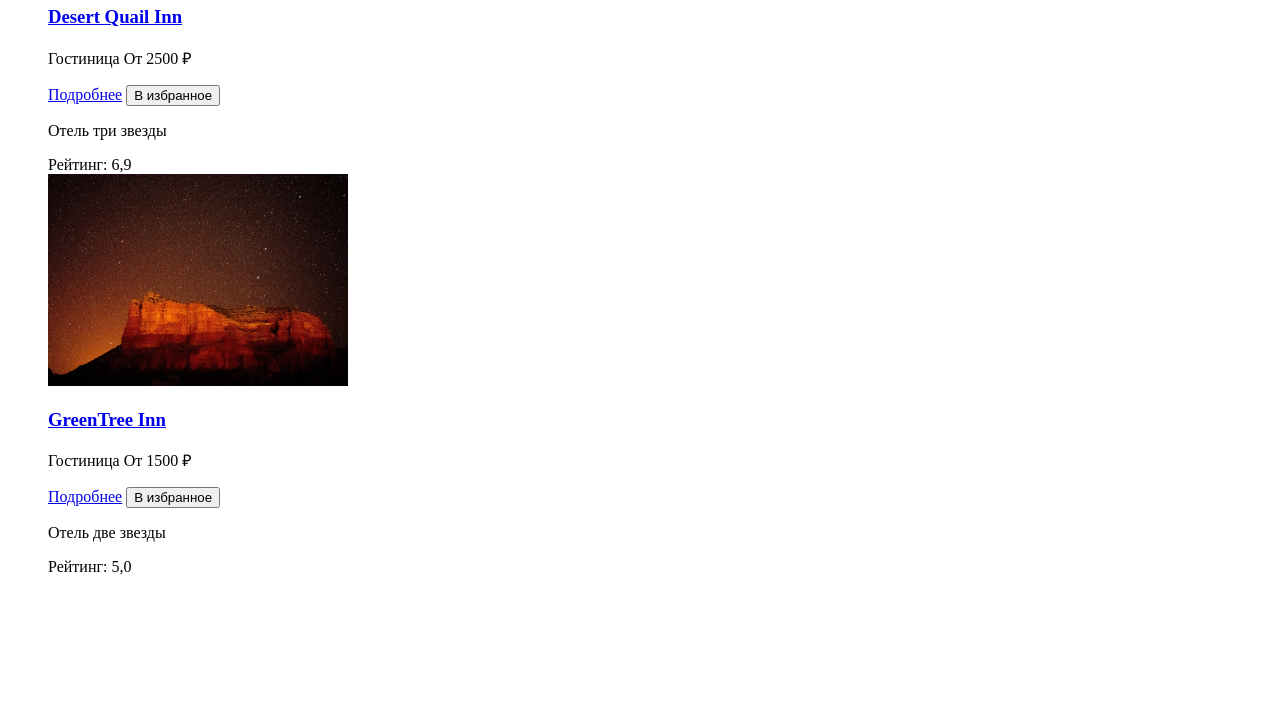
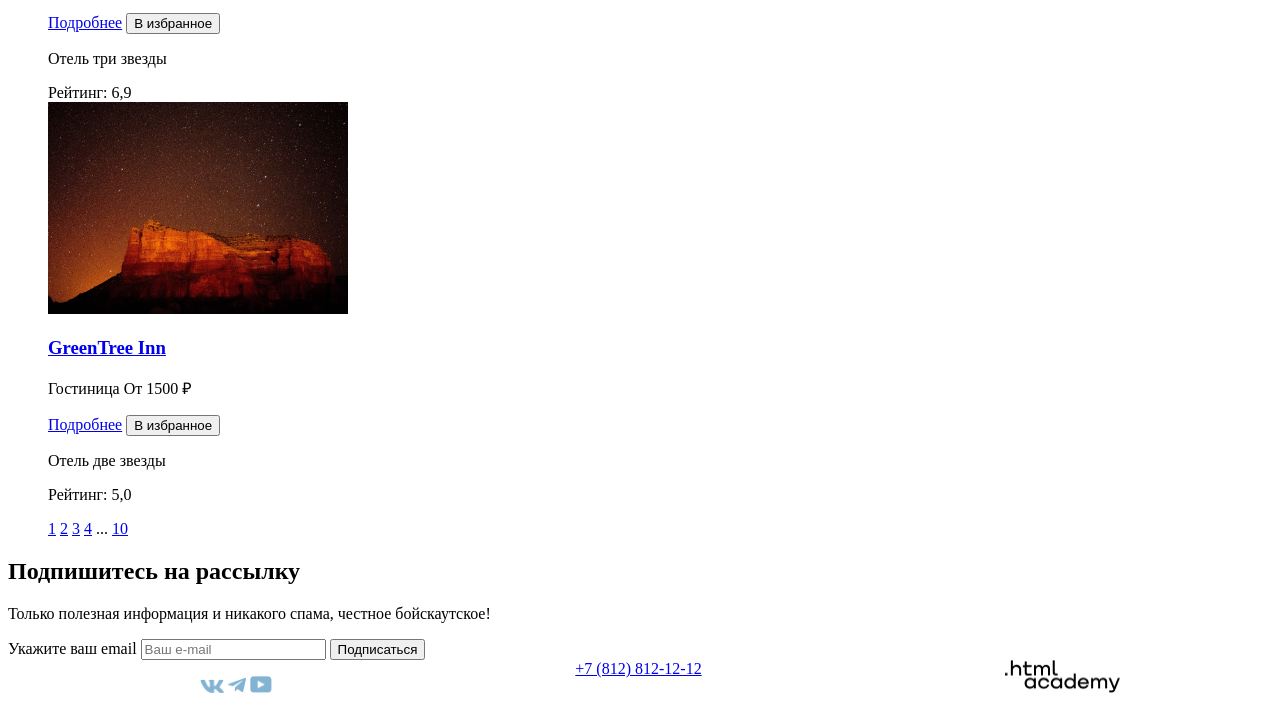
Before and after one commit to htmlacademy-htmlcss/2304421-sedona-2, a plain HTML site: page catalog.html in a window 1280 px wide. Shown: the part 1789-2510 px from the top of the page. Before the commit the page ends 2381 px from the top, so only its background shows below. Drawn offline with Linux system fonts and the light colour scheme.

Commit message:
Finish catalog

```diff
--- a/catalog.html
+++ b/catalog.html
@@ -36,6 +36,7 @@
       </ul>
     </nav>
   </header>
+  <main>
     <section class="filter">
       <h1 class="filter-title">Гостиницы Седоны</h1>
       <div class="filter-container">
@@ -59,7 +60,6 @@
               <label class="filter-form-label" for="w-f">Wi-Fi</label>
             </li>
           </ul>
-
         </fieldset>
         <fieldset class="filter-form-group">
           <legend class="filter-form-title">Тип Жилья:</legend>
@@ -78,7 +78,6 @@
             </li>
           </ul>
         </fieldset>
-
         <fieldset class="filter-form-group">
           <legend class="filter-form-title">Стоимость, &#8381:</legend>
           <div class="filter-form-group-price">
@@ -148,6 +147,52 @@
           <span class="rating">Рейтинг: 5,0</span>
         </li>
       </ul>
+
+      <ul class="pagination">
+        <li class="pagination-list">
+          <a class="pagination-link pagination-current pagination-disabled" href="#">1</a>
+        </li>
+        <li class="pagination-list">
+          <a class="pagination-link" href="#">2</a>
+        </li>
+        <li class="pagination-list">
+          <a class="pagination-link" href="#">3</a>
+        </li>
+        <li class="pagination-list">
+          <a class="pagination-link" href="#">4</a>
+        </li>
+        <li class="pagination-list">
+          <span class="pagination-more">...</span>
+        </li>
+        <li class="pagination-list">
+          <a class="pagination-link" href="#">10</a>
+        </li>
+      </ul>
     </section>
+    <section class="subscription-catalog">
+      <h2 class="subscription-title">Подпишитесь на рассылку</h2>
+      <p class="subscription-caption">Только полезная информация и никакого спама, честное бойскаутское!</p>
+      <form class="subscription-form" action="https://echo.htmlacademy.ru/" method="post">
+        <label class="visually-hidden" for="email">Укажите ваш email</label>
+        <input class="subscription-email" type="email" id="email" name="user-email" placeholder="Ваш e-mail" required />
+        <button class="subscription-button" type="submit">Подписаться</button>
+      </form>
+    </section>
+  </main>
+  <footer class="page-footer">
+    <ul class="social-list">
+      <li class="social-item">
+        <a class="button-social" href="https://vk.com/htmlacademy" target="_blank"><img src="images/vk.png" width="24" height="14" alt="Логотип ВКонтакте" /></a>
+      </li>
+      <li class="social-item">
+        <a class="button-social" href="https://htmlacademy.t.me/" target="_blank"><img src="images/tg.png" width="18" height="16" alt="Логотип Телеграм" /></a>
+      </li>
+      <li class="social-item">
+        <a class="button-social" href="https://www.youtube.com/@HTMLAcademyTV" target="_blank"><img src="images/yt.png" width="22" height="17" alt="Логотип Ютуб" /></a>
+      </li>
+    </ul>
+    <a class="phone" href="tel:+78128121212">+7 (812) 812-12-12</a>
+    <a class="html-academy-logo" href="https://htmlacademy.ru/" target="_blank"><img src="images/logo_htmlacademy.png" width="115" height="33" alt="Логотип html академии" /></a>
+  </footer>
 </body>
 </html>
--- a/styles.css
+++ b/styles.css
@@ -1,14 +1,18 @@
-.gorgeous {
+.hero {
      background-image: url("images/index-background.jpg");
      background-size: cover;
-     width: 1200px;
      height: 485px;
+}
+
+.subscription {
+     background-image: url("images/Subscribe.jpg");
+     background-size: cover;
+     height: 414px;
 }
 
 .filter {
      background-image: url("images/fon_image.jpg");
      background-size: cover;
-     width: 1200px;
      height: 412px;
 }
 
@@ -24,3 +28,31 @@ ul {
 .catalog-container {
      display: inline;
 }
+
+.pagination-list {
+     display: inline;
+}
+
+/*.social-list {
+     display: flex;
+     flex-direction: row;
+} */
+
+.social-item {
+     display: inline;
+}
+
+footer {
+     display: flex;
+     flex-direction: row;
+     justify-content: space-around;
+}
+
+/*.navigation-list {
+     display: flex;
+     flex-direction: row;
+} */
+
+.navigation-item {
+     display: inline;
+}
```
Also changed, not shown: index.html (+6 -7 lines), images/Subscribe.jpg (added). Lines whose indentation alone changed are shown as unchanged.
